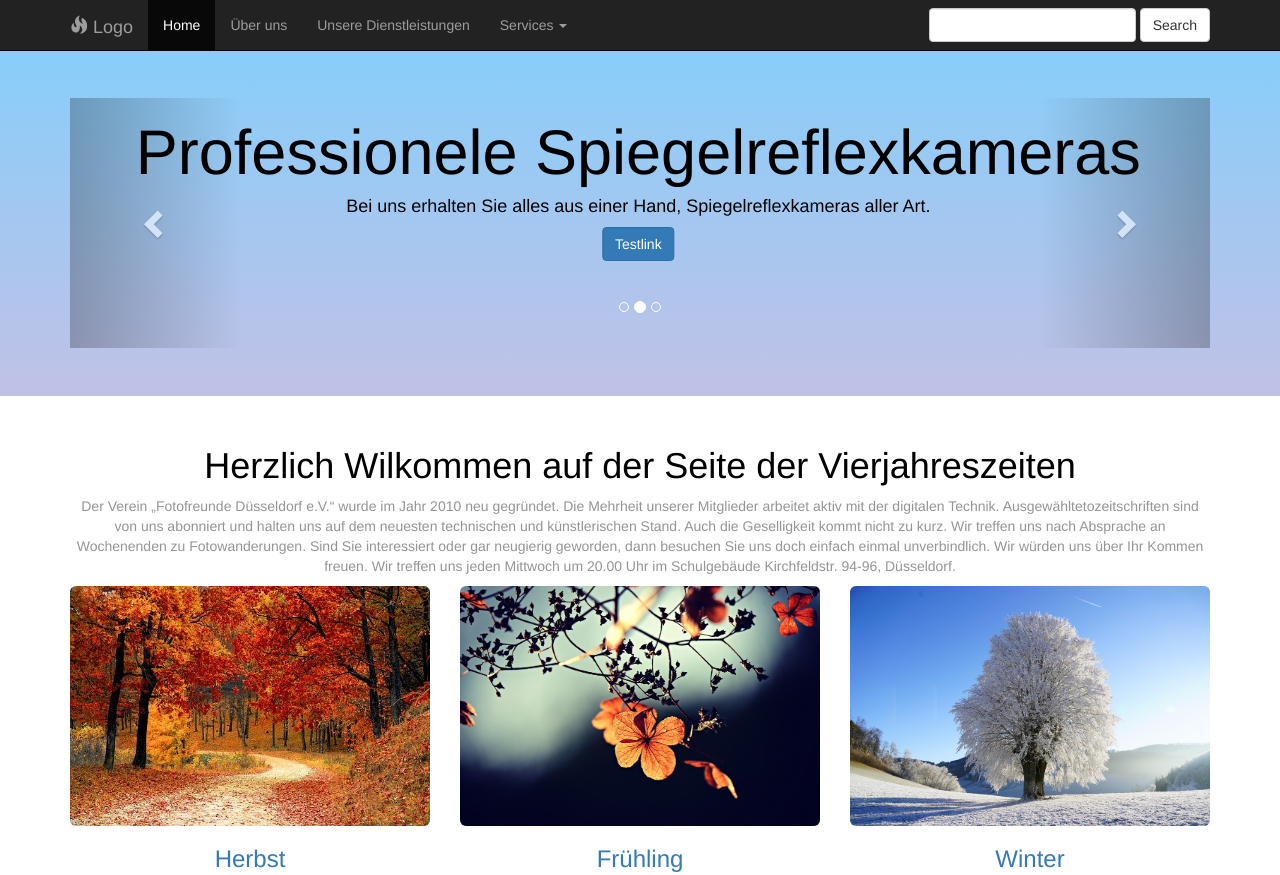
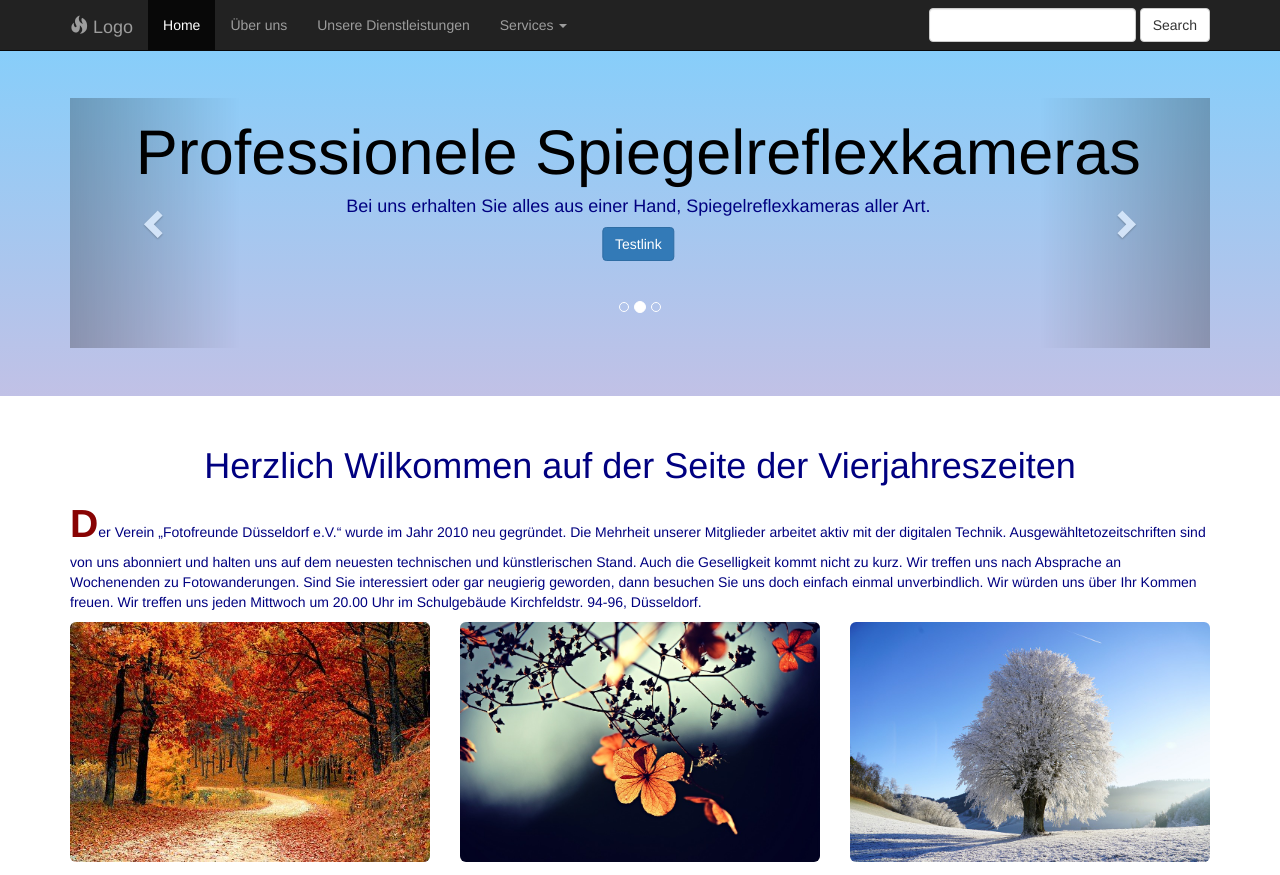
Before and after one commit to saalmann19/256, a plain HTML site: page index.html in a window 1280 px wide. Shown: the top 875 px of the page. Drawn offline with Linux system fonts and the light colour scheme; files whose address does not match are found by name.

Commit message:
Add files via upload

```diff
--- a/css/custom.css
+++ b/css/custom.css
@@ -4,8 +4,20 @@ body {
 	}
 
 h1, h2, h3, h4, h5, h6 {
-	color: black;
+	color: #000080;
+	text-align: center;
 	}
+
+p{
+	text-align: left;
+	color: #000080;
+}
+
+p:first-letter{
+	font-weight: bold;
+	font-size: 2.8em;
+	color: rgb(136, 3, 3);
+}
 
 .feature {
 	background: lightskyblue linear-gradient(to bottom, lightskyblue,rgb(193, 193, 230));
```
